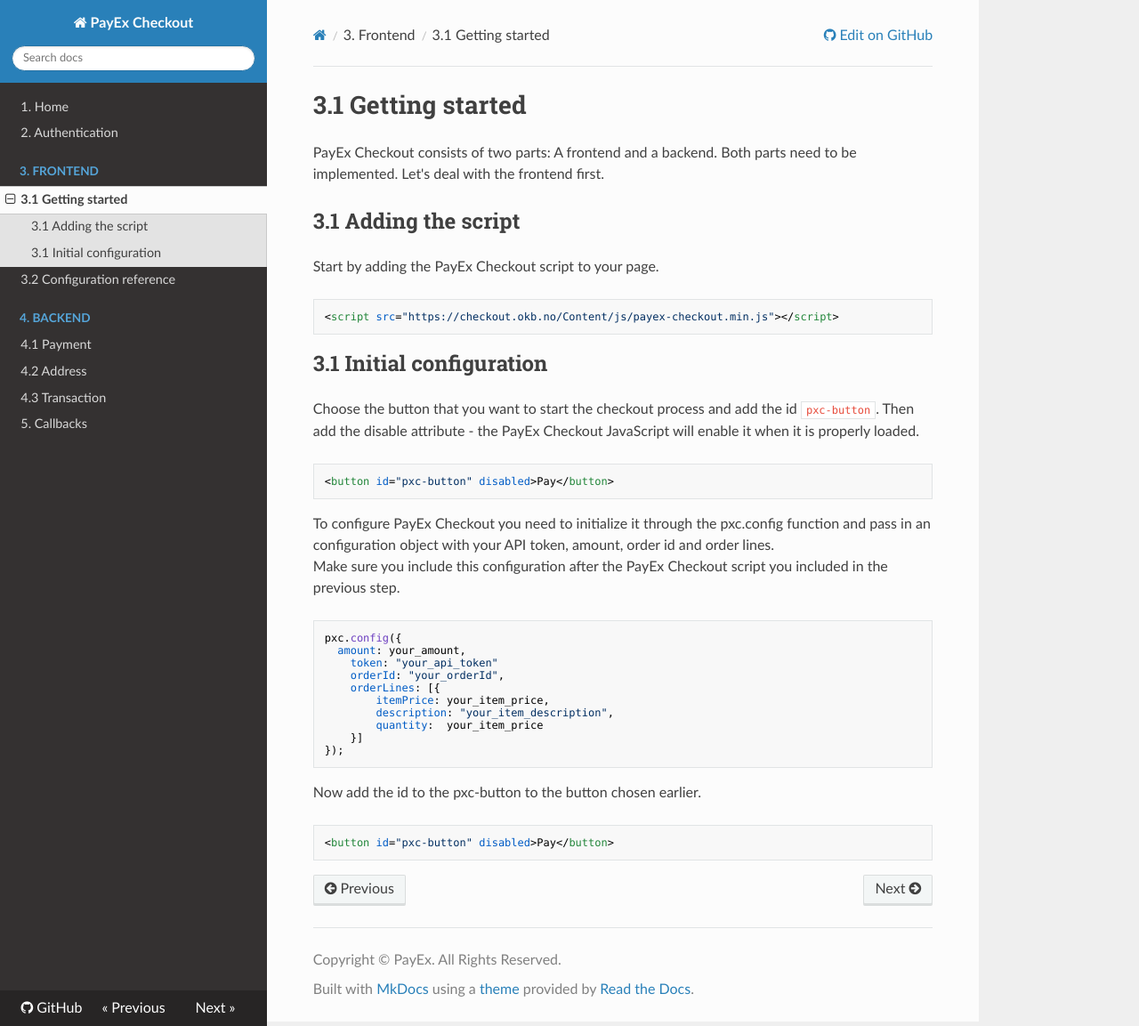
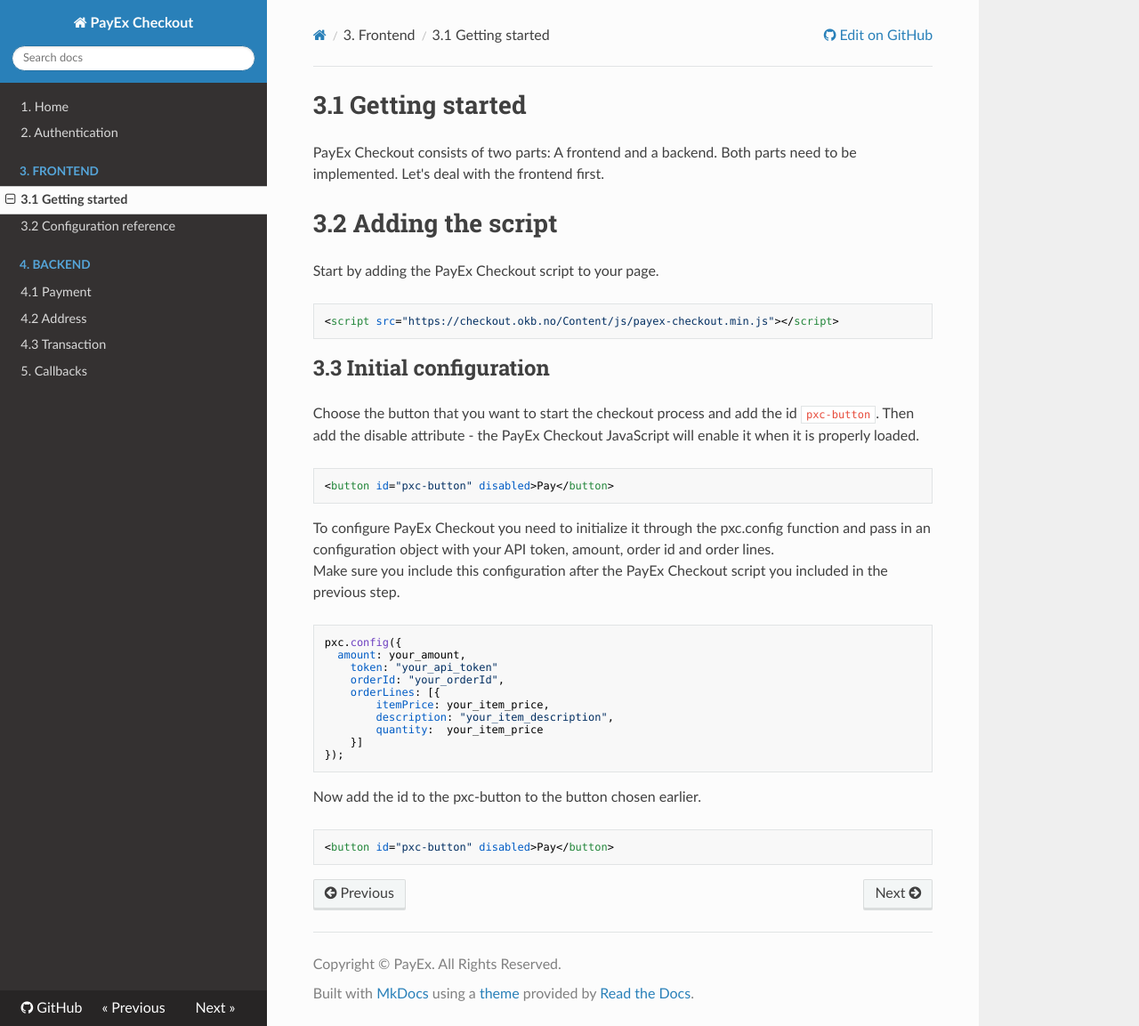
Before and after one commit to PayEx/PayEx.Checkout.Documentation, an MkDocs documentation site: the page built from docs/gettingStarted.md, in a window 1280 px wide and 1153 px high. Shown: the whole window at 89% size. Built offline with MkDocs 1.6.1, drawn with Linux system fonts in a browser that asks for light colours; nearby versions of some CDN libraries; old or Windows-style settings are respelled for this version of MkDocs.

Commit message:
Update gettingStarted.md
Fixed header levels and numbering

````diff
--- a/docs/gettingStarted.md
+++ b/docs/gettingStarted.md
@@ -1,14 +1,14 @@
-#3.1 Getting started
+# 3.1 Getting started
 
 PayEx Checkout consists of two parts: A frontend and a backend. Both parts need to be implemented. Let's deal with the frontend first.
 
-##3.1 Adding the script
+# 3.2 Adding the script
 Start by adding the PayEx Checkout script to your page.
 ```html
 <script src="https://checkout.okb.no/Content/js/payex-checkout.min.js"></script>
 ```
 
-## 3.1 Initial configuration
+## 3.3 Initial configuration
 Choose the button that you want to start the checkout process and add the id `pxc-button`. Then add the disable attribute - the PayEx Checkout JavaScript will enable it when it is properly loaded.
 ```HTML
 <button id="pxc-button" disabled>Pay</button>
````
